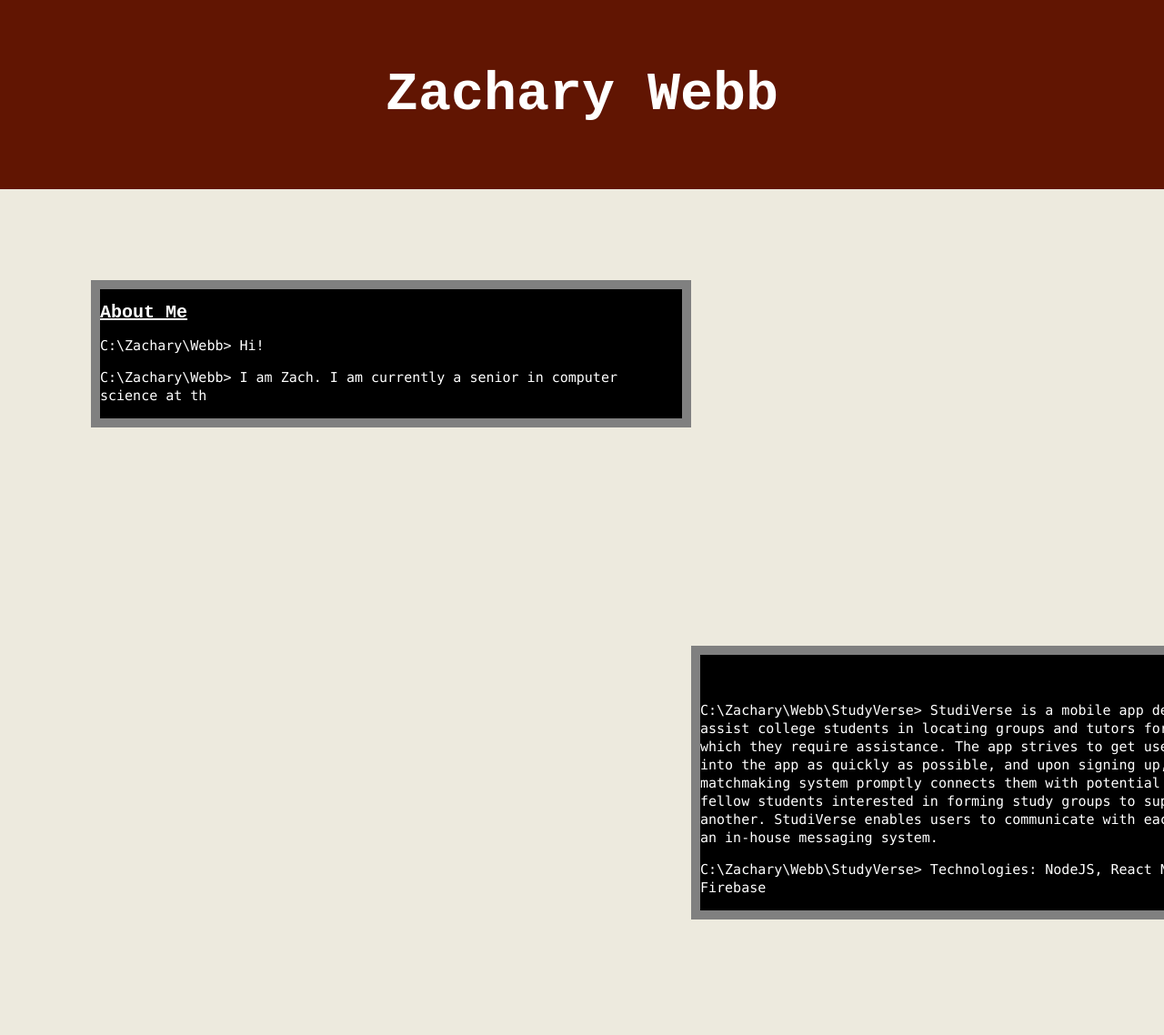
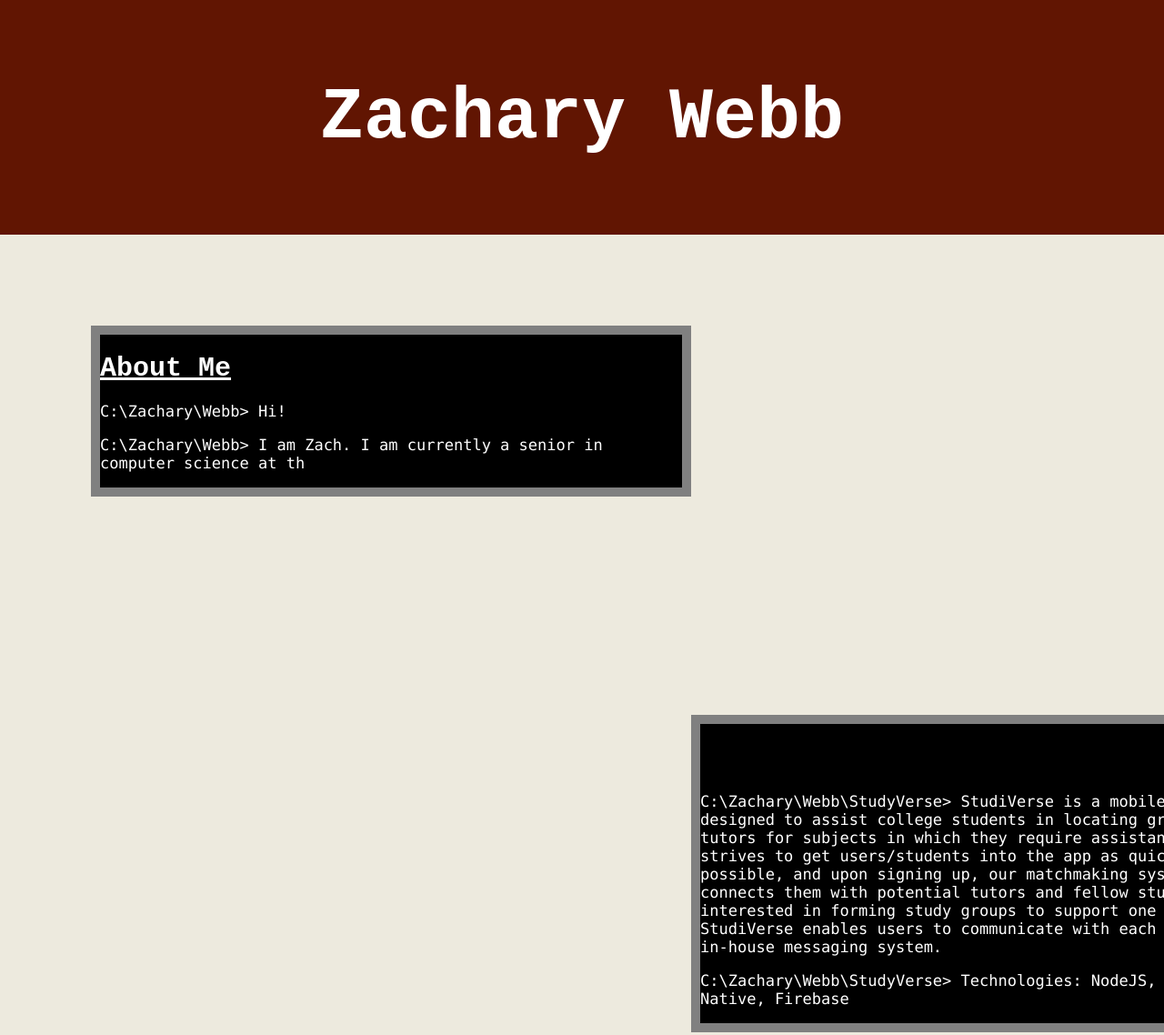
Before and after one commit to zWebb1/personalWebsite, a plain HTML site: page index.html in a window 1280 px wide. Shown: the top 1138 px of the page at 91% size. Drawn offline with Linux system fonts and the light colour scheme.

Commit message:
textSize change

```diff
--- a/style.css
+++ b/style.css
@@ -8,17 +8,17 @@ body {
     text-align: center;
     background: #611502;
     color: white;
+    font-size: 40px;
+    font-family: 'Courier New', Courier, monospace;
+}
+
+.sub-header {
     font-size: 30px;
     font-family: 'Courier New', Courier, monospace;
 }
 
-.sub-header {
-    font-size: 20px;
-    font-family: 'Courier New', Courier, monospace;
-}
-
 .aboutText {
-    font-size: 15px;
+    font-size: 17px;
     font-weight: normal;
     font-family: "Lucida Console", "Courier New", monospace;
     color: white;
@@ -50,7 +50,7 @@ body {
 
 .projectText {
     text-align: left;
-    font-size: 15px;
+    font-size: 17px;
     font-weight: normal;
     font-family: "Lucida Console", "Courier New", monospace;
     color: white;
```
